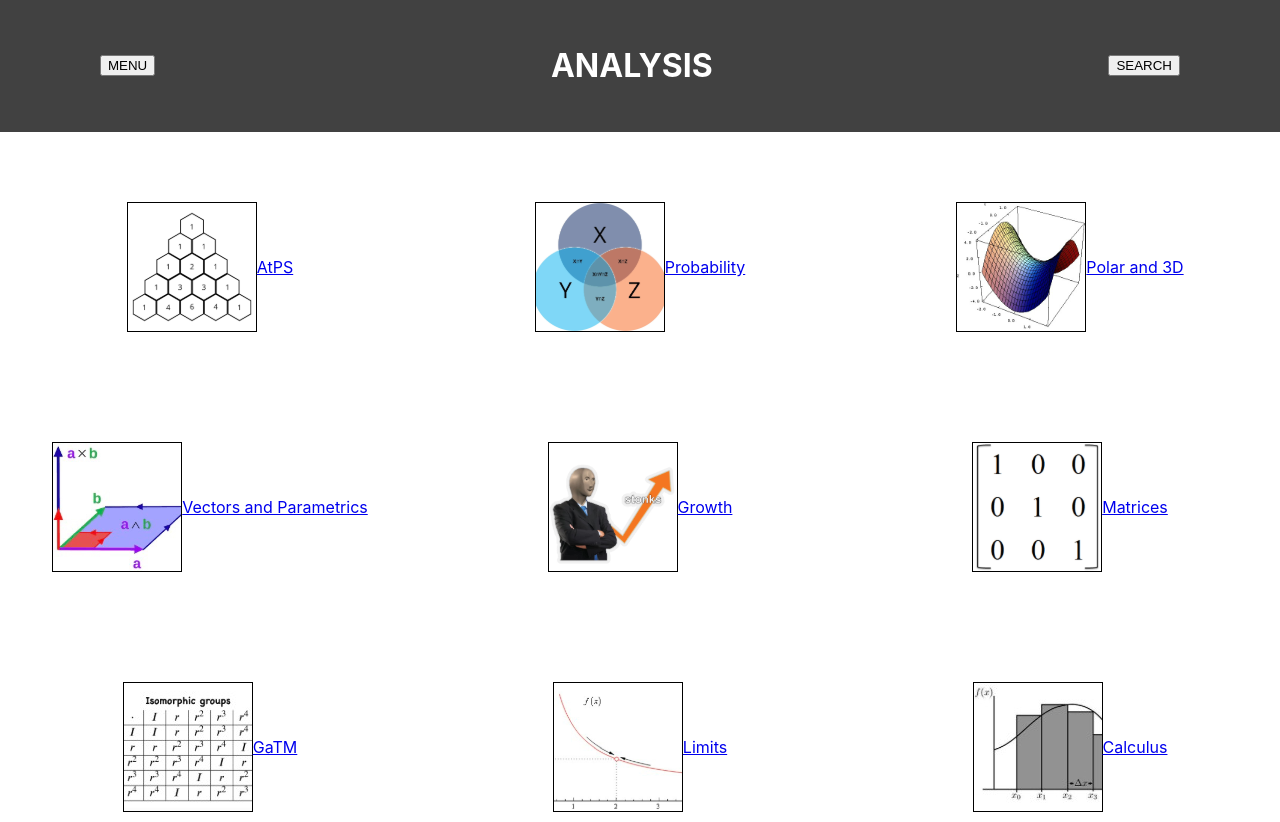
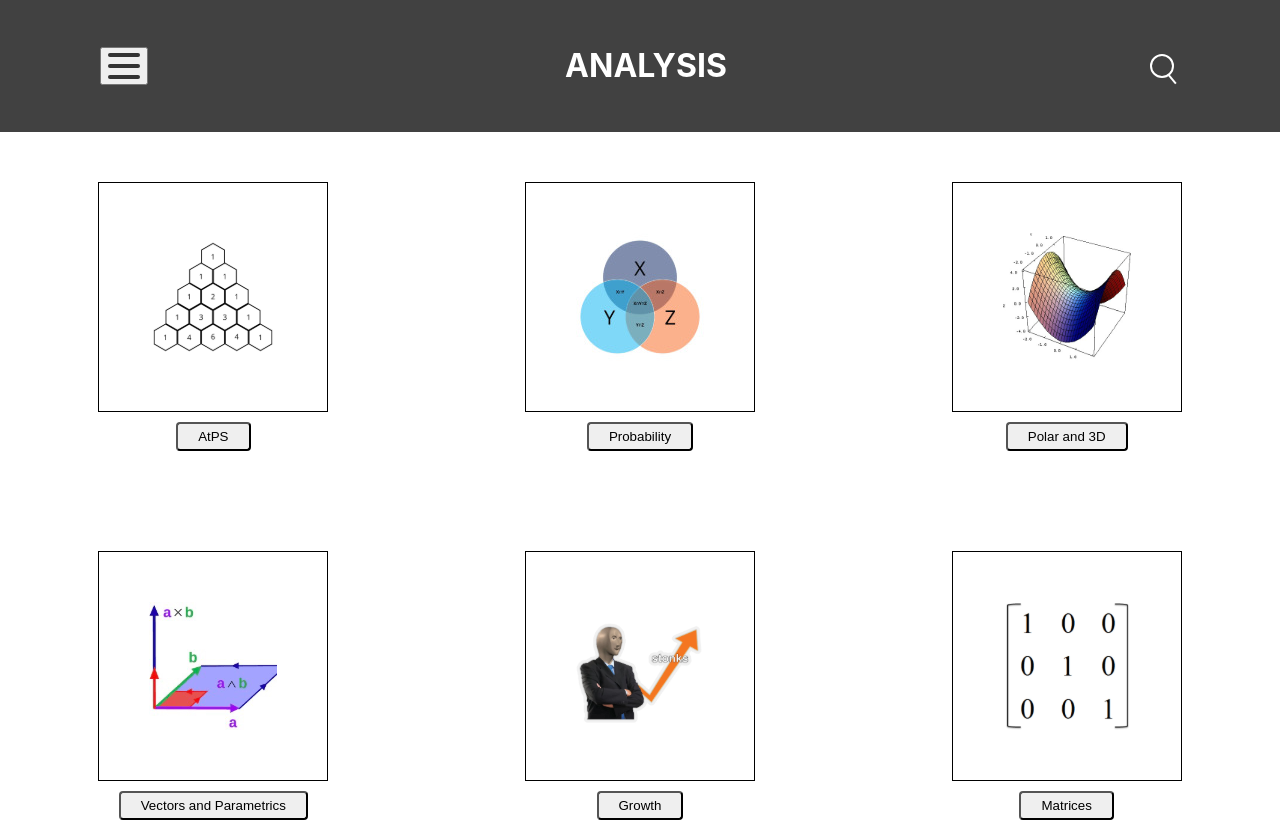
Before and after one commit to 1datcodes/GunnMaths, a React (Create React App) app: page / in a window 1280 px wide. Shown: the top 822 px of the page. Built offline with nearby package versions, Linux system fonts and the light colour scheme.

Commit message:
commited

```diff
--- a/src/App.css
+++ b/src/App.css
@@ -19,21 +19,90 @@ body, html, .App {
   color: #ffffff;
 }
 
+.hamburger-menu {
+  display: flex;
+  flex-direction: column;
+  justify-content: space-around;
+  width: 2rem;
+  height: 2rem;
+  background: transparent;
+  border: none;
+  cursor: pointer;
+  padding: 0;
+  z-index: 10;
+}
+
+.hamburger-menu div {
+  width: 2rem;
+  height: 0.25rem;
+  background: #333;
+  border-radius: 10px;
+  transition: all 0.3s linear;
+  position: relative;
+  transform-origin: 1px;
+}
+
+.Search-button {
+  position: relative;
+  background: none;
+  border: none;
+  cursor: pointer;
+}
+
+.magnifying-glass {
+  width: 20px;
+  height: 20px;
+  border: 2px solid #ffffff;
+  border-radius: 50%;
+  position: relative;
+}
+
+.magnifying-glass::before {
+  content: "";
+  position: absolute;
+  right: -6px;
+  bottom: -4px;
+  width: 12px;
+  height: 2px;
+  background: #ffffff;
+  transform: rotate(50deg);
+}
+
 .icon-grid {
-  padding-top: 20px;
+  padding: 50px;
   display: grid;
   grid-template-columns: repeat(3, 1fr);
-  gap: 10px;
+  gap: 100px;
   border: 1px, #000000;
 }
 
 .icon-grid a {
   padding: 50px;
   display: flex;
+  flex-direction: column;
   justify-content: center;
   align-items: center;
+  border: 1px solid #000000;
 }
 
-.icon-grid a img {
-  border: 1px solid #000000;
+.icon-grid a:hover {
+  background-color: #f4f4f4;
 }
+
+.units {
+  display: flex;
+  flex-direction: column;
+  align-items: center;
+  gap: 10px;
+}
+
+.units button {
+  border-radius: 4px;
+  border-color: #000000;
+  padding: 5px 20px;
+}
+
+.units button:hover {
+  background-color: #6e6e6e;
+  border-radius: 4px;
+}
--- a/src/App.js
+++ b/src/App.js
@@ -1,6 +1,6 @@
 import logo from './images/logo.svg';
 import atps from './images/atps.png';
-import probability from './images/probability.png';
+import probability from './images/probability.jpg';
 import polar3d from './images/polar-3d.png';
 import vector from './images/vector.png';
 import growth from './images/growth.png';
@@ -10,57 +10,101 @@ import limit from './images/limit.png';
 import calculus from './images/calculus.jpg';
 import './App.css';
 
+const units = [
+  { url: "http://www.gunnmaths.org/analysis/atps", img: atps, alt: "AtPS", text: "AtPS" },
+  {url: "http://www.gunnmaths.org/analysis/probability", img: probability, alt: "Probability", text: "Probability"},
+  {url: "http://www.gunnmaths.org/analysis/polar", img: polar3d, alt: "Polar and 3D", text: "Polar and 3D"},
+  {url: "http://www.gunnmaths.org/analysis/vectors", img: vector, alt: "Vectors and Parametrics", text: "Vectors and Parametrics"},
+  {url: "http://www.gunnmaths.org/analysis/growth", img: growth, alt: "Growth", text: "Growth"},
+  {url: "http://www.gunnmaths.org/analysis/matrices", img: matrices, alt: "Matrices", text: "Matrices"},
+  {url: "http://www.gunnmaths.org/analysis/gatm", img: gatm, alt: "GaTM", text: "GaTM"},
+  {url: "http://www.gunnmaths.org/analysis/limits", img: limit, alt: "Limits", text: "Limits"},
+  {url: "http://www.gunnmaths.org/analysis/calculus", img: calculus, alt: "Calculus", text: "Calculus"}
+];
+
 function App() {
   return (
     <div className="App">
       <header className="App-header">
         <button className="Menu-button">
-          <text className="Menu-text">MENU</text>
+          <div className="hamburger-menu">
+            <div></div>
+            <div></div>
+            <div></div>
+          </div>
+          {/* <text className="Menu-text">MENU</text> */}
         </button>
         <h1 className="Title">ANALYSIS</h1>
         <button className="Search-button">
-          <text className="Search-text">SEARCH</text>
+          <div className="magnifying-glass"></div>
+          {/* <text className="Search-text">SEARCH</text> */}
         </button>
       </header>
 
       <div className="Content">
         <div className="icon-grid">
+          {units.map((unit, index) => (
+            <div className="units" key={index}>
+              <a href={unit.url}>
+                <img src={unit.img} alt={unit.alt}/>
+              </a>
+              <button onClick={() => window.location.href=unit.url}>{unit.text}</button>
+            </div>
+          ))}
+          {/* <div className="units">
             <a href="http://www.gunnmaths.org/analysis/atps">
               <img src={atps} alt="AtPS"/>
-            <p className="icon-description">AtPS</p>
             </a>
+            <button onClick={() => window.location.href="http://www.gunnmaths.org/analysis/atps"}>AtPS</button>
+          </div>
+          <div className="units">
             <a href="http://www.gunnmaths.org/analysis/probability">
               <img src={probability} alt="Probability"/>
-            <p className="icon-description">Probability</p>
             </a>
+            <button onClick={() => window.location.href="http://www.gunnmaths.org/analysis/probability"}>Probability</button>
+          </div>
+          <div className="units">
             <a href="http://www.gunnmaths.org/analysis/polar">
               <img src={polar3d} alt="Polar and 3D"/>
-            <p className="icon-description">Polar and 3D</p>
             </a>
+            <button onClick={() => window.location.href="http://www.gunnmaths.org/analysis/polar"}>Polar and 3D</button>
+          </div>
+          <div className="units">
             <a href="http://www.gunnmaths.org/analysis/vectors">
               <img src={vector} alt="Vectors and Parametrics"/>
-            <p className="icon-description">Vectors and Parametrics</p>
             </a>
+            <button onClick={() => window.location.href="http://www.gunnmaths.org/analysis/vectors"}>Vectors and Parametrics</button>
+          </div>
+          <div className="units">
               <a href="http://www.gunnmaths.org/analysis/growth">
                 <img src={growth} alt="Growth"/>
-            <p className="icon-description">Growth</p>
               </a>
+              <button onClick={() => window.location.href="http://www.gunnmaths.org/analysis/growth"}>Growth</button>
+          </div>
+          <div className="units">
             <a href="http://www.gunnmaths.org/analysis/matrices">
               <img src={matrices} alt="Matrices"/>
-            <p className="icon-description">Matrices</p>
             </a>
+            <button onClick={() => window.location.href="http://www.gunnmaths.org/analysis/matrices"}>Matrices</button>
+          </div>
+          <div className="units">
             <a href="http://www.gunnmaths.org/analysis/gatm">
               <img src={gatm} alt="GaTM"/>
-            <p className="icon-description">GaTM</p>
             </a>
+            <button onClick={() => window.location.href="http://www.gunnmaths.org/analysis/gatm"}>GaTM</button>
+          </div>
+          <div className="units">
             <a href="http://www.gunnmaths.org/analysis/limits">
               <img src={limit} alt="Limits"/>
-            <p className="icon-description">Limits</p>
             </a>
+            <button onClick={() => window.location.href="http://www.gunnmaths.org/analysis/limits"}>Limits</button>
+          </div>
+          <div className="units">
             <a href="http://www.gunnmaths.org/analysis/calculus">
               <img src={calculus} alt="Calculus"/>
-            <p className="icon-description">Calculus</p>
             </a>
+            <button onClick={() => window.location.href="http://www.gunnmaths.org/analysis/calculus"}>Calculus</button>
+          </div> */}
         </div>
       </div>
     </div>
```
Also changed, not shown: src/images/probability.jpg (added), src/images/probability.png (deleted). Lines whose indentation alone changed are shown as unchanged.
